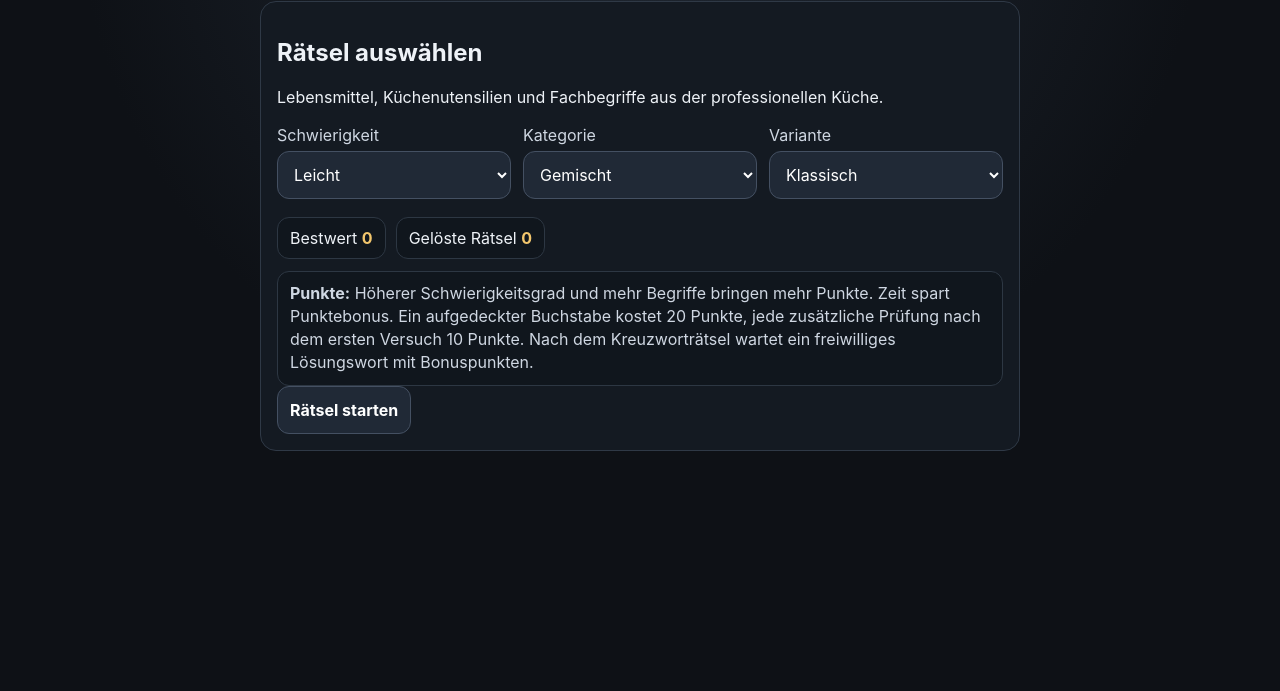
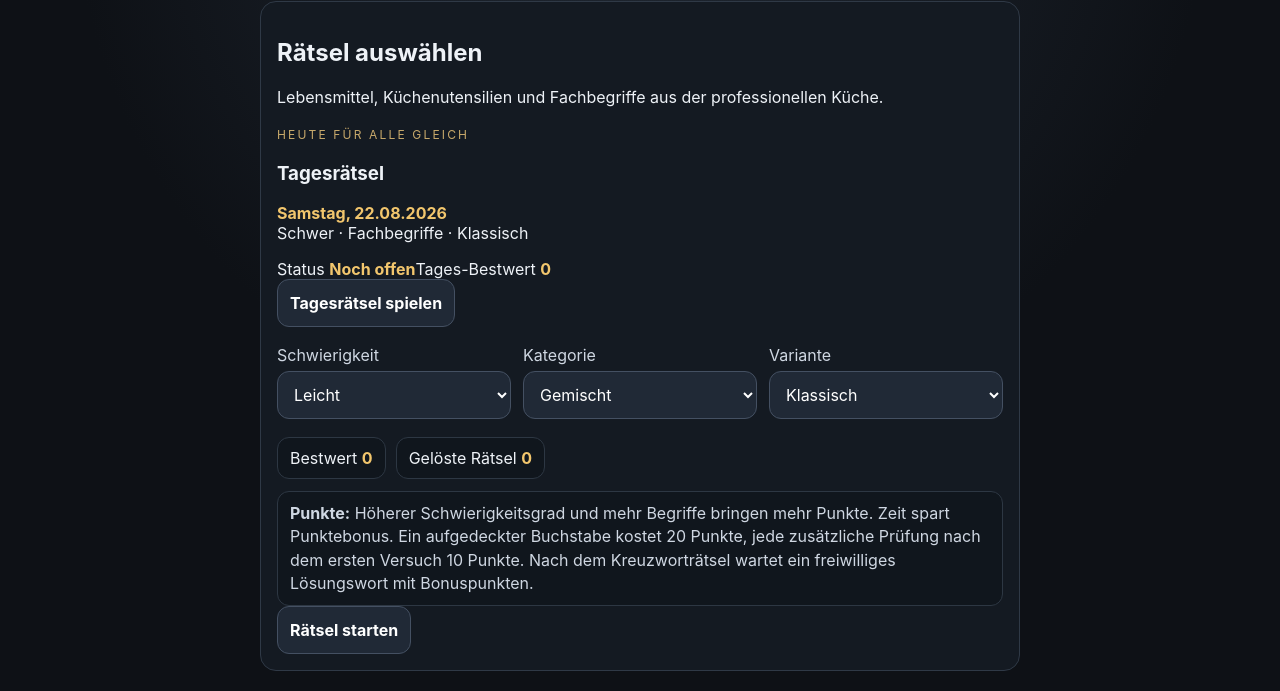
Before and after one commit to Sire65/KC-Kuechen-Detektiv, a website: page games/kreuzwortraetsel/index.html in a window 1280 px wide. Shown: the part 116-807 px from the top of the page. Drawn offline with Linux system fonts and the light colour scheme.

Commit message:
Add daily puzzle UI

```diff
--- a/games/kreuzwortraetsel/index.html
+++ b/games/kreuzwortraetsel/index.html
@@ -16,6 +16,17 @@
   <section id="start" class="panel start">
     <h2>Rätsel auswählen</h2>
     <p>Lebensmittel, Küchenutensilien und Fachbegriffe aus der professionellen Küche.</p>
+
+    <section class="daily-card" aria-labelledby="dailyTitle">
+      <div>
+        <span class="eyebrow">HEUTE FÜR ALLE GLEICH</span>
+        <h3 id="dailyTitle">Tagesrätsel</h3>
+        <p><strong id="dailyDate"></strong><br><span id="dailyMode"></span></p>
+      </div>
+      <div class="daily-stats"><span>Status <strong id="dailyDone">Noch offen</strong></span><span>Tages-Bestwert <strong id="dailyBest">0</strong></span></div>
+      <button id="dailyPuzzleBtn">Tagesrätsel spielen</button>
+    </section>
+
     <div class="selectors">
       <label>Schwierigkeit<select id="difficulty"><option value="easy">Leicht</option><option value="medium">Mittel</option><option value="hard">Schwer</option><option value="master">Meister</option></select></label>
       <label>Kategorie<select id="category"><option value="all">Gemischt</option><option value="food">Lebensmittel</option><option value="utensil">Utensilien</option><option value="technique">Fachbegriffe</option></select></label>
@@ -32,7 +43,7 @@
   </section>
 
   <section id="game" hidden>
-    <div class="toolbar"><span id="progress"></span><span id="difficultyLabel"></span><button id="backBtn" class="secondary">Zur Auswahl</button></div>
+    <div class="toolbar"><span id="progress"></span><span id="difficultyLabel"></span><span id="dailyGameBadge" class="daily-badge" hidden></span><button id="backBtn" class="secondary">Zur Auswahl</button></div>
     <section class="panel">
       <div id="grid" class="grid" aria-label="Kreuzworträtsel"></div>
     </section>
@@ -63,5 +74,6 @@
 <script src="game.js"></script>
 <script src="navigation.js"></script>
 <script src="motivation.js"></script>
+<script src="daily.js"></script>
 </body>
 </html>
```
